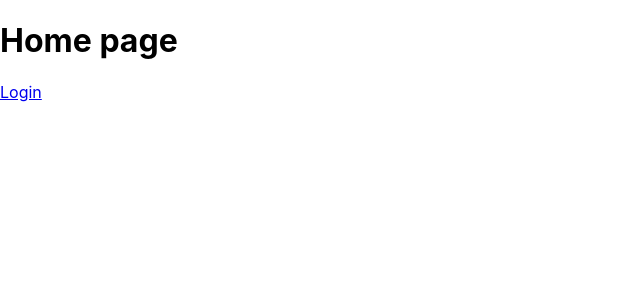
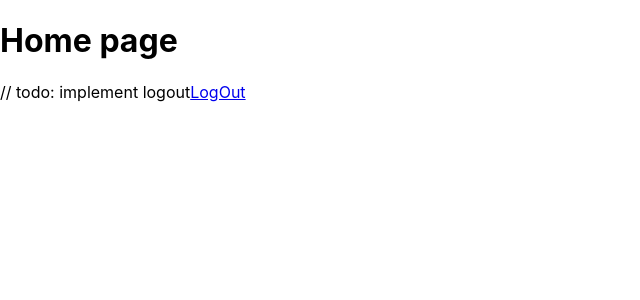
Before and after one commit to Tsirimaholy/firebase-auth, a React (Create React App) app: page / in a window 1280 px wide. Shown: the top 300 px of the page, without its empty margins (0-640 px from the left). Built offline with nearby package versions, Linux system fonts and the light colour scheme; no server answers.

Commit message:
chore: fix typos

```diff
--- a/src/component/Home.tsx
+++ b/src/component/Home.tsx
@@ -4,7 +4,8 @@ export function Home() {
     return (
         <>
             <h1>Home page</h1>
-            <Link to={"/login"}>Login</Link>
+            // todo: implement logout
+            <Link to={"/login"}>LogOut</Link>
         </>
     );
 }
```
